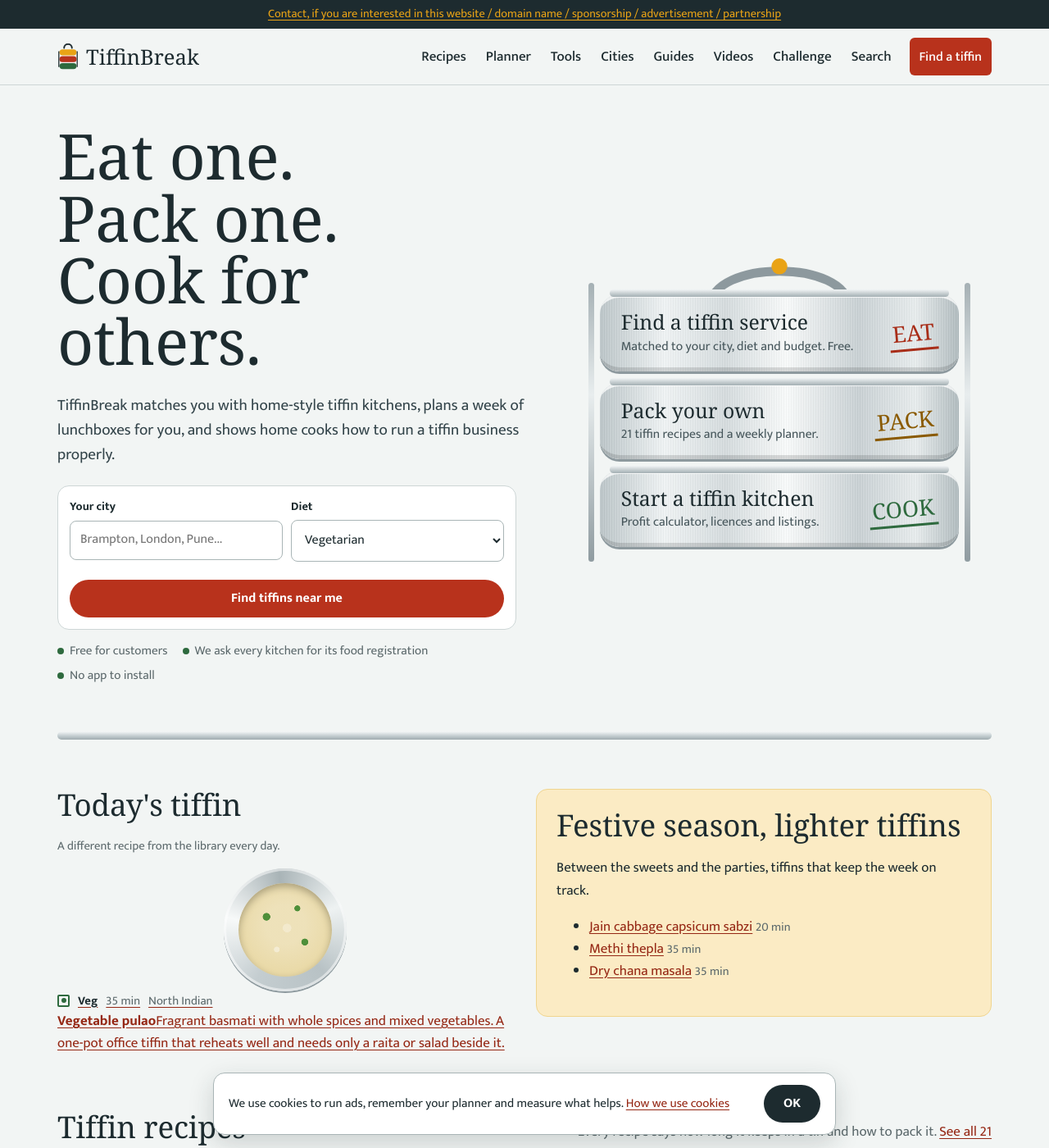
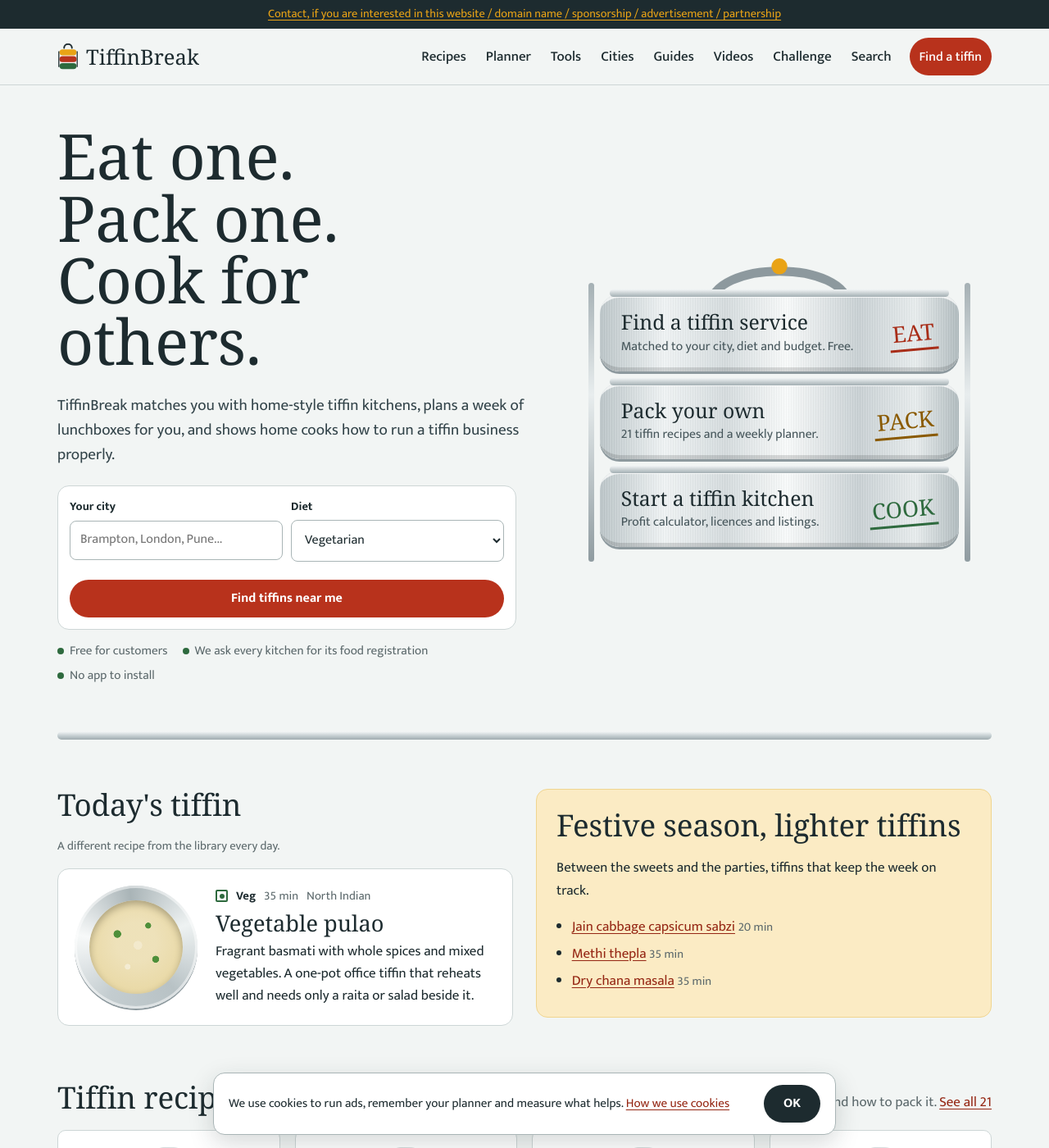
Before and after one commit to WEBWORKSA1/tiffinbreak-com, a Jekyll site: the page built from index.html, in a window 1280 px wide and 1400 px high. Shown: the whole window at 82% size. Built offline with Jekyll 4.4.1, drawn with Linux system fonts in a browser that asks for light colours; some web fonts are replaced.

Commit message:
Fix hidden buttons, mobile nav drawer, page padding, today card and recipe schema

```diff
--- a/_layouts/guide.html
+++ b/_layouts/guide.html
@@ -5,7 +5,7 @@ layout: default
   <header class="article-head">
     <h1>{{ page.title }}</h1>
     {% if page.lede %}<p class="lede">{{ page.lede }}</p>{% endif %}
-    <p class="meta"><span>Updated {{ site.time | date: "%B %Y" }}</span><span>{{ content | number_of_words | divided_by: 200 | plus: 1 }} min read</span><a href="{{ '/editorial-policy.html' | relative_url }}">How we write guides</a></p>
+    <p class="meta"><span>Updated {{ site.time | date: "%B %Y" }}</span><span>{{ content | number_of_words | divided_by: 200 | floor | plus: 1 }} min read</span><a href="{{ '/editorial-policy.html' | relative_url }}">How we write guides</a></p>
   </header>
   <div class="article-grid">
     <aside class="toc" data-toc aria-label="On this page"></aside>
--- a/_layouts/recipe.html
+++ b/_layouts/recipe.html
@@ -41,4 +41,4 @@ layout: default
   </div></section>
   {% include cta-strip.html %}
 </article>
-<script type="application/ld+json">{"@context":"https://schema.org","@type":"Recipe","name":{{ r.title | jsonify }},"description":{{ r.desc | jsonify }},"recipeCuisine":{{ r.cuisine | jsonify }},"recipeCategory":"Lunch","keywords":{{ r.tags | join: ", " | jsonify }},"totalTime":"PT{{ r.time }}M","recipeYield":"{{ r.serves }} tiffins","suitableForDiet":"{% if r.diet == 'veg' or r.diet == 'jain' %}https://schema.org/VegetarianDiet{% elsif r.diet == 'vegan' %}https://schema.org/VeganDiet{% else %}https://schema.org/LowLactoseDiet{% endif %}","author":{"@type":"Organization","name":"TiffinBreak test kitchen"},"recipeIngredient":[{% for i in r.ing %}{{ i | join: " " | jsonify }}{% unless forloop.last %},{% endunless %}{% endfor %}],"recipeInstructions":[{% for s in r.steps %}{"@type":"HowToStep","text":{{ s | jsonify }}}{% unless forloop.last %},{% endunless %}{% endfor %}]}</script>
+<script type="application/ld+json">{"@context":"https://schema.org","@type":"Recipe","name":{{ r.title | jsonify }},"description":{{ r.desc | jsonify }},"recipeCuisine":{{ r.cuisine | jsonify }},"recipeCategory":"Lunch","keywords":{{ r.tags | join: ", " | jsonify }},"totalTime":"PT{{ r.time }}M","recipeYield":"{{ r.serves }} tiffins",{% if r.diet == 'veg' or r.diet == 'jain' %}"suitableForDiet":"https://schema.org/VegetarianDiet",{% elsif r.diet == 'vegan' %}"suitableForDiet":"https://schema.org/VeganDiet",{% endif %}"author":{"@type":"Organization","name":"TiffinBreak"},"recipeIngredient":[{% for i in r.ing %}{{ i | join: " " | jsonify }}{% unless forloop.last %},{% endunless %}{% endfor %}],"recipeInstructions":[{% for s in r.steps %}{"@type":"HowToStep","text":{{ s | jsonify }}}{% unless forloop.last %},{% endunless %}{% endfor %}]}</script>
--- a/assets/css/site.css
+++ b/assets/css/site.css
@@ -27,11 +27,12 @@ p{margin:0 0 1em}
 .small{font-size:.92rem;color:var(--steel-600)}
 .lede{font-size:1.2rem;line-height:1.55;max-width:62ch;color:#33444a}
 .hp{position:absolute;left:-5000px}
+[hidden]{display:none!important}
 /* owner bar */
 .owner-bar{display:block;background:var(--ink);color:#fff;text-align:center;font-size:.9rem;line-height:1.35;padding:8px 16px;text-decoration:none}
 .owner-bar:hover{color:var(--haldi);text-decoration:underline}
 /* header */
-.site-head{position:sticky;top:0;z-index:40;background:rgba(242,245,244,.96);backdrop-filter:blur(6px);border-bottom:1px solid var(--steel-200)}
+.site-head{position:sticky;top:0;z-index:40;background:var(--steel-50);border-bottom:1px solid var(--steel-200)}
 .head-row{display:flex;align-items:center;gap:20px;min-height:68px}
 .brand{display:flex;align-items:center;gap:9px;color:var(--ink);text-decoration:none;font:400 1.6rem/1 var(--display);margin-right:auto}
 .brand:hover{color:var(--ink)}
@@ -40,7 +41,7 @@ p{margin:0 0 1em}
 .nav a{color:var(--ink);text-decoration:none;font-weight:500;padding:8px 10px;border-radius:6px}
 .nav a[aria-current]{box-shadow:inset 0 -3px 0 var(--haldi)}
 .nav a:hover{background:var(--steel-100)}
-.nav .nav-cta{margin-left:8px;color:#fff}
+.nav .nav-cta{margin-left:8px;color:#fff;border-radius:999px}
 .nav .nav-cta:hover{background:var(--mirchi-dark);color:#fff}
 .nav-toggle{display:none;background:none;border:0;padding:10px;cursor:pointer}
 .nav-toggle span{display:block;width:24px;height:2.5px;background:var(--ink);margin:5px 0;border-radius:2px;transition:transform .2s}
@@ -95,7 +96,7 @@ p{margin:0 0 1em}
 @keyframes stackdrop{from{opacity:0;transform:translateY(-34px)}to{opacity:1;transform:none}}
 @keyframes fadein{from{opacity:0}to{opacity:1}}
 /* rim divider: the seam between tiers */
-.rim{height:10px;max-width:calc(var(--wrap) - 40px);margin:26px auto;border-radius:6px;background:linear-gradient(#f4f7f7,#c3cdd0 55%,#9fabaf)}
+.rim{height:10px;width:calc(100% - 40px);max-width:calc(var(--wrap) - 40px);margin:26px auto;border-radius:6px;background:linear-gradient(#f4f7f7,#c3cdd0 55%,#9fabaf)}
 /* sections */
 .band{padding:34px 0}
 .band-head{display:flex;flex-wrap:wrap;align-items:end;justify-content:space-between;gap:10px 24px;margin-bottom:20px}
@@ -104,7 +105,14 @@ p{margin:0 0 1em}
 .split{display:grid;grid-template-columns:1fr 1fr;gap:28px}
 .panel{background:#fff;border:1px solid var(--steel-200);border-radius:14px;padding:24px}
 .panel-ink{background:var(--ink);color:#fff;border-color:var(--ink)}
-.panel-ink a{color:var(--haldi)}
+.panel-ink a:not(.btn){color:var(--haldi)}
+.mini-list{margin:0;padding-left:1.1em}
+.mini-list li{margin-bottom:6px}
+.today-card{display:grid;grid-template-columns:150px 1fr;gap:22px;align-items:center;padding:20px;background:#fff;border:1px solid var(--steel-200);border-radius:14px;color:var(--ink);text-decoration:none}
+.today-card:hover{border-color:var(--ink);color:var(--ink)}
+.today-card > span:last-child{display:flex;flex-direction:column;gap:6px}
+.today-card b{font:400 1.7rem/1.1 var(--display)}
+.today-card .tin{margin:0}
 .panel-haldi{background:var(--haldi-soft);border-color:#f0d58f}
 /* tin illustration: an open tin seen from above */
 .tin{position:relative;display:block;width:100%;max-width:150px;aspect-ratio:1;margin-inline:auto;border-radius:50%;background:conic-gradient(from 210deg,#c4cdd0,#f7f9f9,#a9b4b7,#eef2f2,#b8c2c5,#c4cdd0);box-shadow:0 2px 0 #8d999e,inset 0 0 0 3px rgba(255,255,255,.5)}
@@ -190,7 +198,8 @@ a.chip:hover{border-color:var(--ink);color:var(--ink)}
 .checklist ol{margin:0;padding-left:1.2em}
 .checklist li{margin-bottom:.6em}
 /* city */
-.city-head{padding:16px 0 10px}
+.city-head{padding-block:16px 10px}
+.prose .chips{padding-left:0}
 .city-grid{display:grid;grid-template-columns:minmax(0,1fr) 420px;gap:40px;align-items:start}
 .city-form{position:sticky;top:84px;background:#fff;border:1px solid var(--steel-200);border-radius:16px;padding:22px}
 .city-form h2{font-size:1.6rem}
@@ -212,8 +221,8 @@ legend{font:400 1.45rem/1.2 var(--display);margin-bottom:12px;padding:0}
 .pills label:has(input:focus-visible){outline:3px solid var(--haldi)}
 .check{display:flex;gap:10px;align-items:flex-start;font-weight:500}
 .check input{margin-top:6px;width:18px;height:18px;flex:none}
-.two{display:grid;grid-template-columns:1fr 1fr;gap:12px}
-.three{display:grid;grid-template-columns:repeat(3,1fr);gap:12px}
+.two{display:grid;grid-template-columns:1fr 1fr;gap:12px;align-items:end}
+.three{display:grid;grid-template-columns:repeat(3,1fr);gap:12px;align-items:end}
 .progress{display:grid;grid-template-columns:repeat(4,1fr);gap:6px;list-style:none;margin:0 0 18px;padding:0}
 .progress li{height:9px;border-radius:5px;background:var(--steel-200)}
 .progress li.on{background:var(--brushed);box-shadow:0 1px 0 #8d999e}
@@ -228,7 +237,7 @@ legend{font:400 1.45rem/1.2 var(--display);margin-bottom:12px;padding:0}
 .inline-form .form-msg{flex-basis:100%}
 .form-card{background:#fff;border:1px solid var(--steel-200);border-radius:16px;padding:26px}
 /* funnel pages */
-.funnel{display:grid;grid-template-columns:1fr 520px;gap:44px;align-items:start;padding:30px 0 40px}
+.funnel{display:grid;grid-template-columns:minmax(0,1fr) 520px;gap:44px;align-items:start;padding-block:30px 40px}
 .funnel .form-card{position:sticky;top:84px}
 .how{counter-reset:h;list-style:none;padding:0;margin:0 0 20px}
 .how li{counter-increment:h;position:relative;padding:0 0 16px 50px}
@@ -336,9 +345,10 @@ legend{font:400 1.45rem/1.2 var(--display);margin-bottom:12px;padding:0}
 /* cookie */
 .cookie{position:fixed;left:16px;right:16px;bottom:16px;z-index:70;display:flex;flex-wrap:wrap;align-items:center;justify-content:space-between;gap:12px;max-width:760px;margin-inline:auto;padding:14px 18px;background:#fff;border:1px solid var(--steel-300);border-radius:14px;box-shadow:0 10px 30px rgba(29,43,47,.18)}
 .cookie[hidden]{display:none}
-.cookie p{margin:0;font-size:.95rem}
+.cookie p{margin:0;font-size:.95rem;flex:1 1 280px}
 /* mobile sticky match */
 .sticky-match{display:none}
+.jump{display:none}
 /* responsive */
 @media (max-width:960px){
   .hero-grid,.split,.tool,.funnel,.city-grid,.recipe-body,.foot-top{grid-template-columns:1fr}
@@ -351,11 +361,17 @@ legend{font:400 1.45rem/1.2 var(--display);margin-bottom:12px;padding:0}
   .hero{padding-top:28px}
   .sticky-match{display:block;position:fixed;left:0;right:0;bottom:0;z-index:30;padding:10px 14px;background:rgba(242,245,244,.97);border-top:1px solid var(--steel-200)}
   .sticky-match .btn{width:100%}
+  .jump{display:block}
+  .jump .btn{width:100%}
+  #request{scroll-margin-top:80px}
   body.has-sticky{padding-bottom:70px}
 }
 @media (max-width:560px){
   body{font-size:1rem}
   .two,.three,.prizes{grid-template-columns:1fr}
+  .today-card{grid-template-columns:96px 1fr;gap:14px;padding:14px}
+  .today-card b{font-size:1.35rem}
+  .form-card{padding:18px}
   .hoods,.shop{columns:1}
   .tier{padding:16px 18px;border-radius:20px}
   .tier strong{font-size:1.3rem}
--- a/find.html
+++ b/find.html
@@ -8,6 +8,7 @@ kind: Get matched
   <div>
     <h1>Find a tiffin service that cooks the way you eat</h1>
     <p class="lede">Two minutes of questions. Then up to three kitchens that deliver to your area contact you with their menu, price and a trial offer.</p>
+    <p class="jump"><a class="btn btn-chili" href="#request">Start my request</a></p>
     <ol class="how">
       <li><b>Tell us what you eat.</b> Jain, no onion-garlic, halal, vegan, high-protein: be as specific as you like.</li>
       <li><b>We match your request.</b> We look for kitchens that cover your postcode and cook your diet, and send your request to no more than three.</li>
@@ -23,7 +24,7 @@ kind: Get matched
     {% include choose-checklist.html %}
     <p class="small">How we make money: kitchens pay TiffinBreak for introductions and listings. That never changes the price you pay the kitchen, and we never sell your details to anyone else. <a href="{{ '/privacy.html' | relative_url }}">Privacy</a></p>
   </div>
-  <div class="form-card">
+  <div class="form-card" id="request">
     <h2>Your tiffin request</h2>
     {% include lead-form.html %}
   </div>
```
